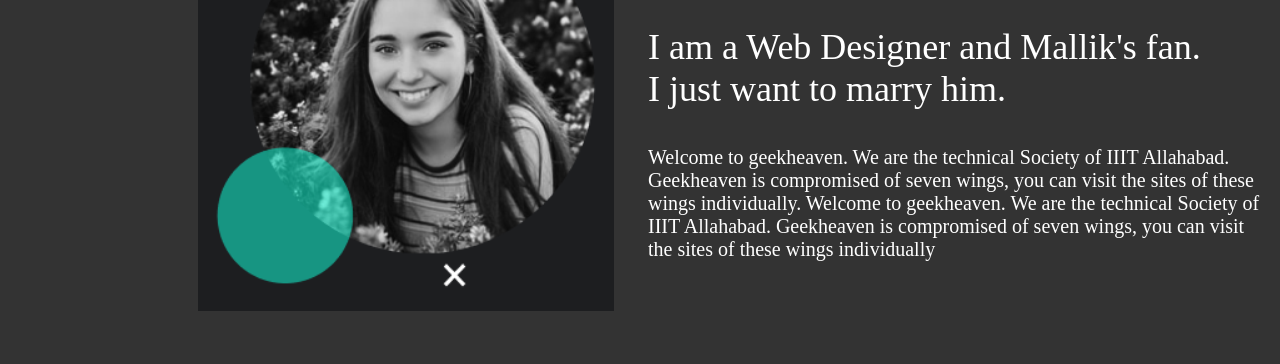
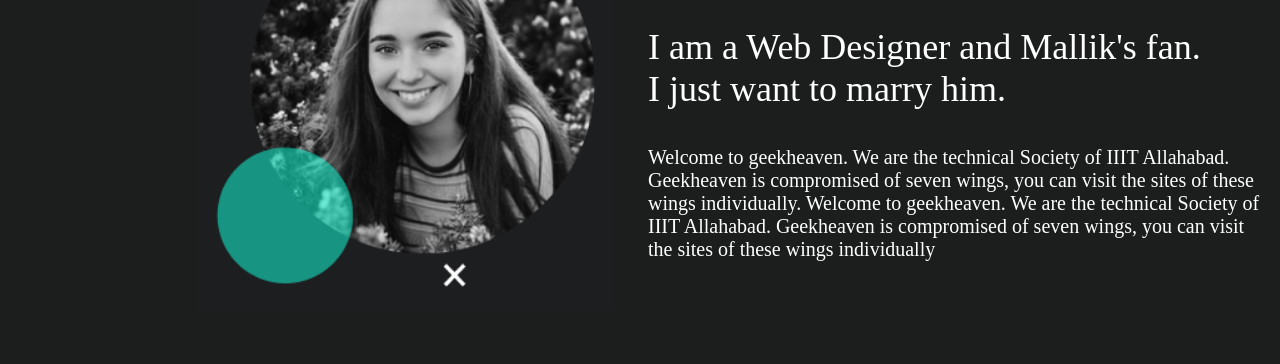
Before and after one commit to vemulapandu/Task-2, a plain HTML site: page task2.html in a window 1280 px wide. Shown: the part 327-691 px from the top of the page. Drawn offline with Linux system fonts and the light colour scheme.

Commit message:
Chabges-2

```diff
--- a/task2.css
+++ b/task2.css
@@ -1,5 +1,5 @@
 body{
-    background-color: #333;
+    background-color: #1c1e1e;
 }
 .links{
     text-align: right;
```
